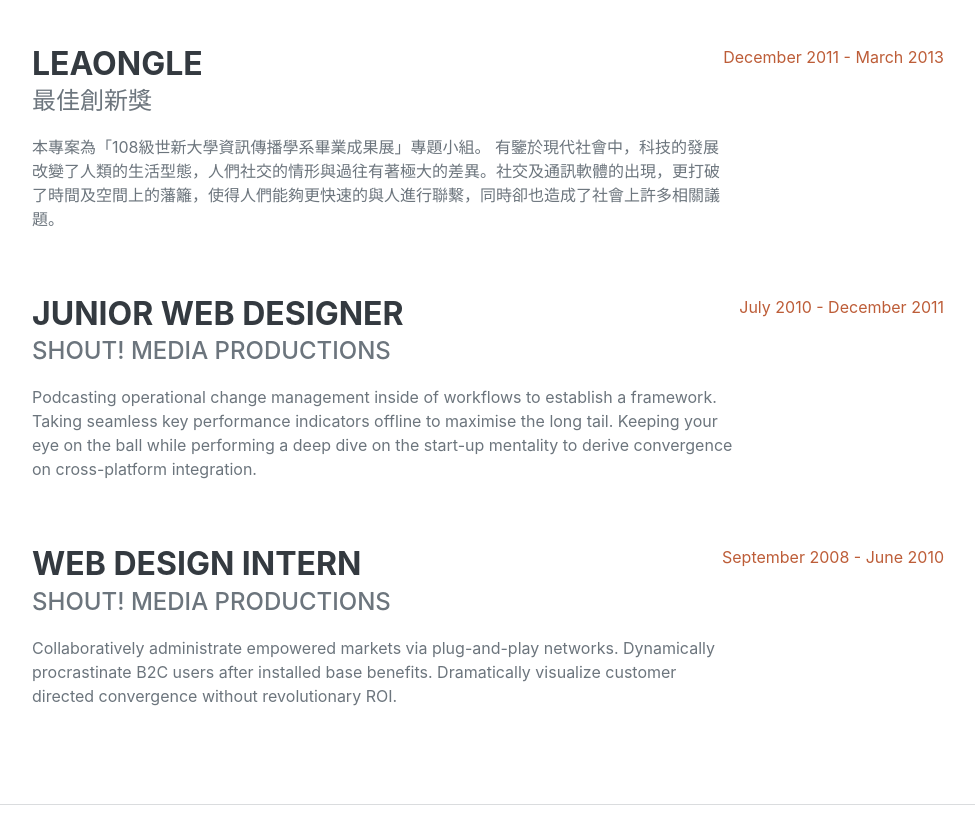
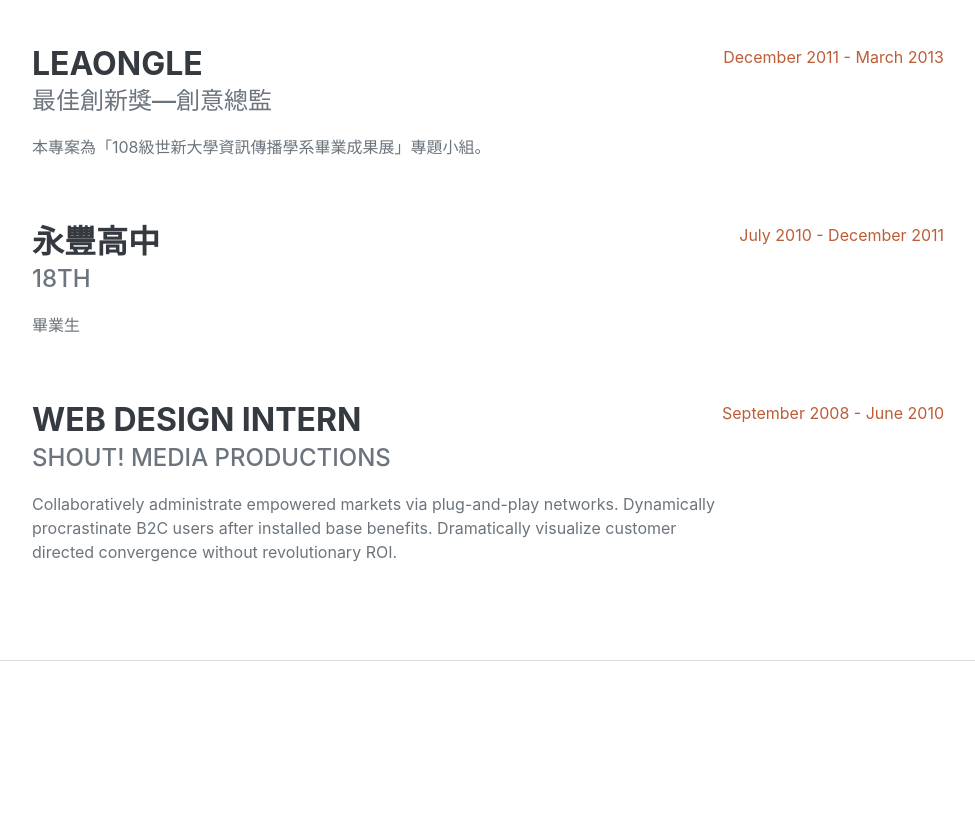
Before and after one commit to Kevin891009/Kevin891009.github.io, a plain HTML site: page index.html in a window 1280 px wide. Shown: the part 1130-1964 px from the top of the page, without its empty margins (288-1263 px from the left). Drawn offline with nearby package versions, Linux system fonts and the light colour scheme; a web font is replaced by a local one.

Commit message:
Update index.html

```diff
--- a/index.html
+++ b/index.html
@@ -78,18 +78,16 @@
                     <div class="d-flex flex-column flex-md-row justify-content-between mb-5">
                         <div class="flex-grow-1">
                             <h3 class="mb-0">LeaONgle</h3>
-                            <div class="subheading mb-3">最佳創新獎</div>
-                            <p>本專案為「108級世新大學資訊傳播學系畢業成果展」專題小組。
-有鑒於現代社會中，科技的發展改變了人類的生活型態，人們社交的情形與過往有著極大的差異。社交及通訊軟體的出現，更打破了時間及空間上的藩籬，使得人們能夠更快速的與人進行聯繫，同時卻也造成了社會上許多相關議題。
-</p>
+                            <div class="subheading mb-3">最佳創新獎—創意總監</div>
+                            <p>本專案為「108級世新大學資訊傳播學系畢業成果展」專題小組。</p>
                         </div>
                         <div class="flex-shrink-0"><span class="text-primary">December 2011 - March 2013</span></div>
                     </div>
                     <div class="d-flex flex-column flex-md-row justify-content-between mb-5">
                         <div class="flex-grow-1">
-                            <h3 class="mb-0">Junior Web Designer</h3>
-                            <div class="subheading mb-3">Shout! Media Productions</div>
-                            <p>Podcasting operational change management inside of workflows to establish a framework. Taking seamless key performance indicators offline to maximise the long tail. Keeping your eye on the ball while performing a deep dive on the start-up mentality to derive convergence on cross-platform integration.</p>
+                            <h3 class="mb-0">永豐高中</h3>
+                            <div class="subheading mb-3">18th</div>
+                            <p>畢業生</p>
                         </div>
                         <div class="flex-shrink-0"><span class="text-primary">July 2010 - December 2011</span></div>
                     </div>
```
